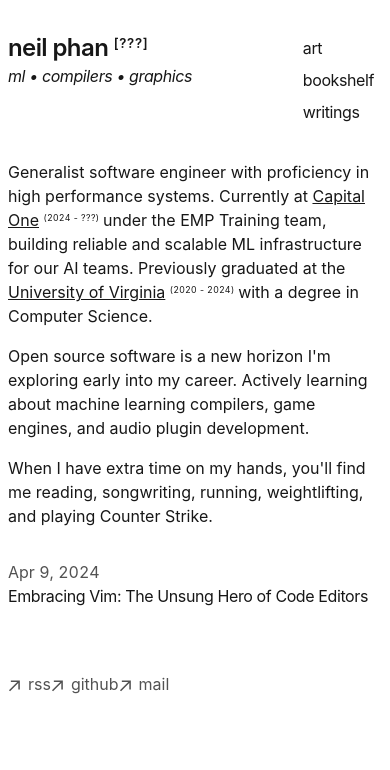
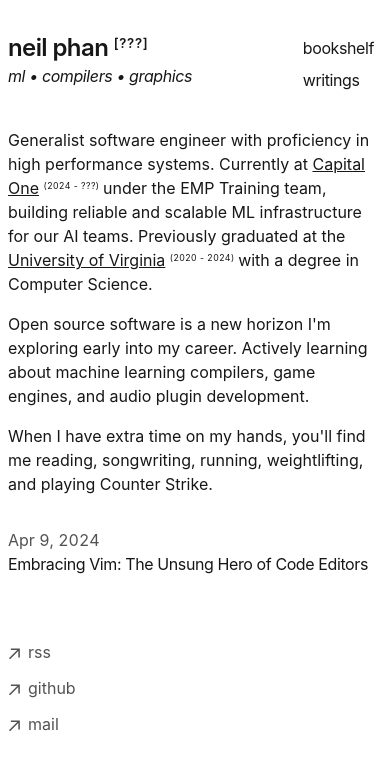
Before and after one commit to neil-phan/neil-phan.github.io, a Next.js app: page / in a window 390 px wide. Shown: the top 770 px of the page. Built offline with nearby package versions, Linux system fonts and the light colour scheme.

Commit message:
Fix nav and footer on mobile

```diff
--- a/app/components/footer.tsx
+++ b/app/components/footer.tsx
@@ -18,7 +18,7 @@
 export default function Footer() {
   return (
     <footer className="mb-16">
-      <ul className="font-sm mt-8 flex flex-row  space-x-0 space-y-2 text-neutral-600 md:space-x-4 md:space-y-0">
+      <ul className="font-sm mt-8 flex flex-col space-x-0 space-y-2 text-neutral-600 md:flex-row md:space-x-4 md:space-y-0">
         <li>
           <a
             className="flex items-center transition-all hover:text-neutral-800"
--- a/app/components/nav.tsx
+++ b/app/components/nav.tsx
@@ -2,9 +2,6 @@
 import Image from 'next/image'
 
 const navItems = {
-  '/art': {
-    name: 'art',
-  },
   '/bookshelf': {
     name: 'bookshelf',
   },
```
